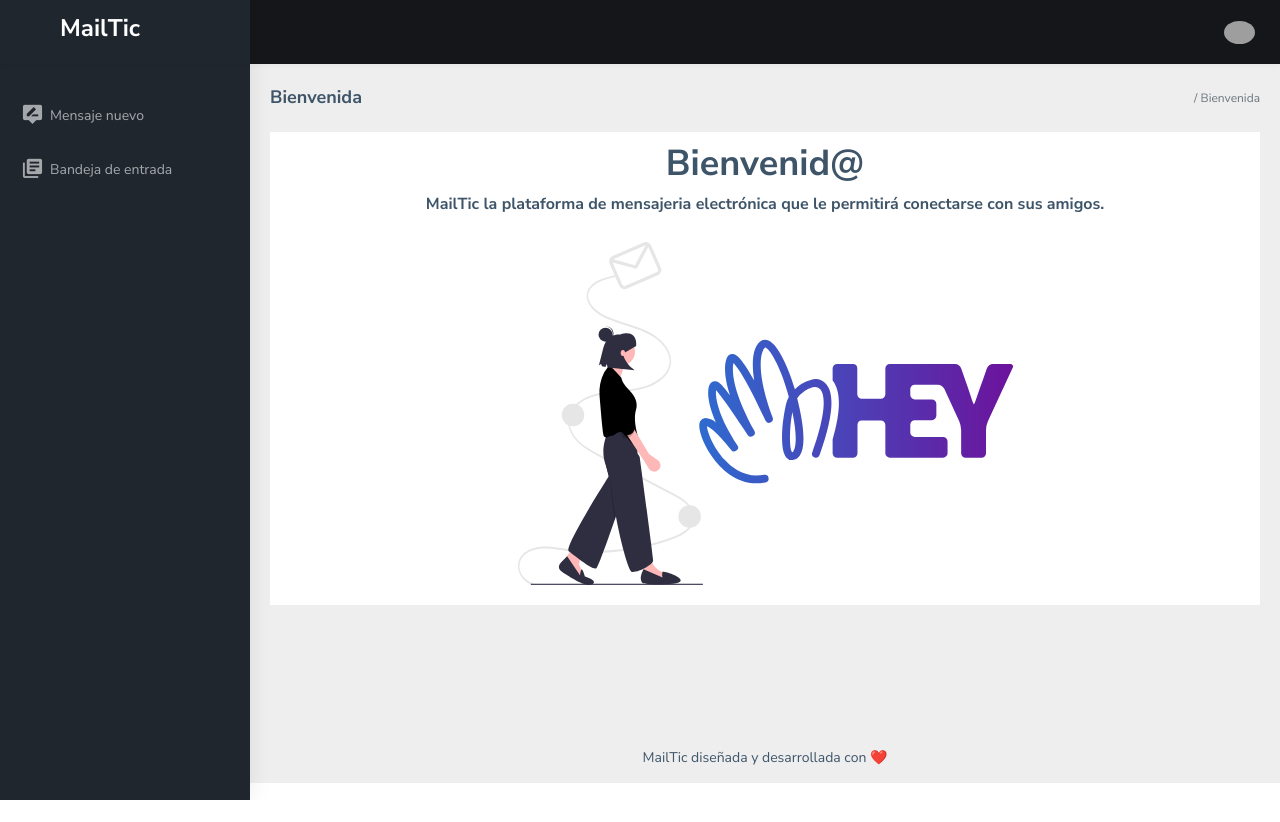
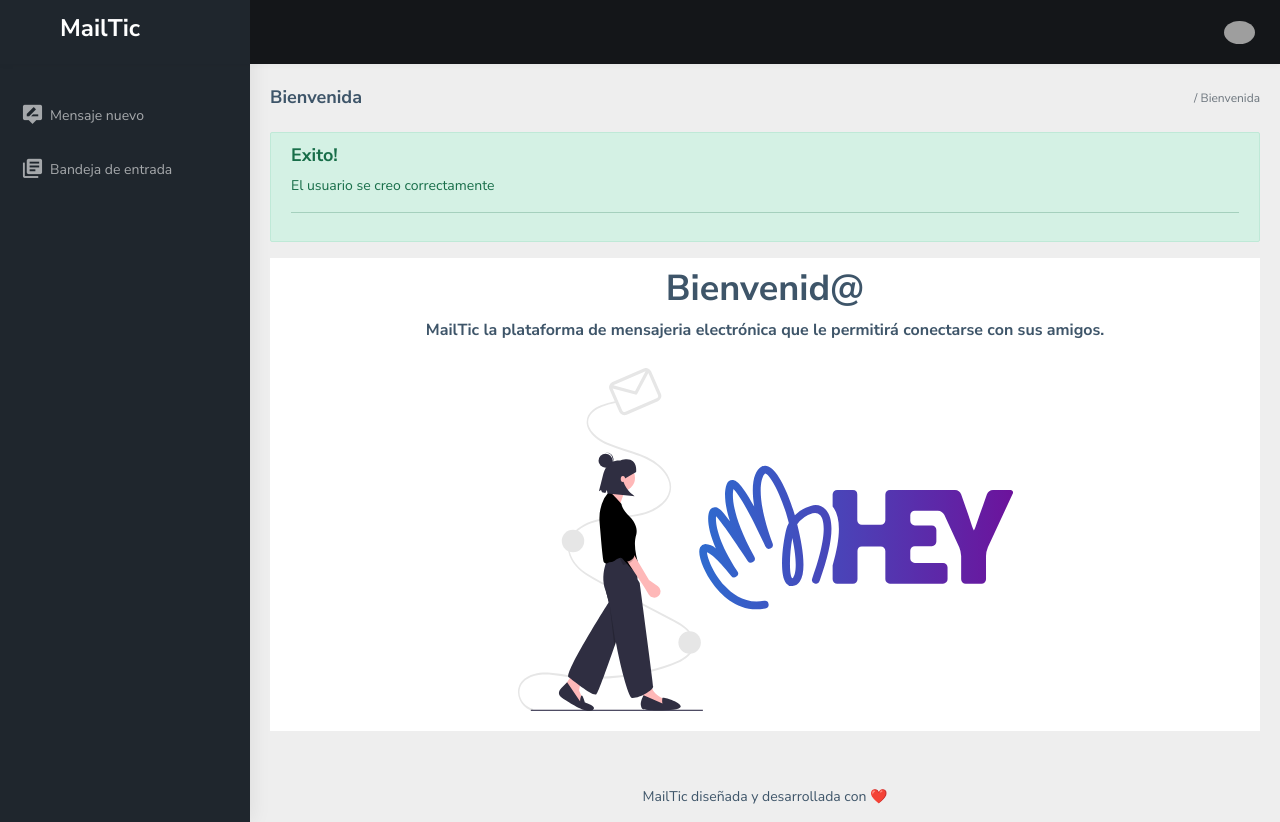
Before and after one commit to dafp18/MailTic_MisionTic, a Flask app: page /welcome in a window 1280 px wide. Before the commit the page ends 800 px from the top, so only its background shows below. Run offline with Flask 2, Linux system fonts and the light colour scheme; some libraries are stand-ins or nearby versions; grey boxes are pictures that could not be loaded.

Commit message:
Se crea macro de mensaje de exito y se agrega al body del index

```diff
--- a/templates/layouts/index.html
+++ b/templates/layouts/index.html
@@ -88,7 +88,12 @@
 
             <div class="container-fluid">
                <div class="row">
-                {% block content %} {% endblock %}
+                    <div class="col-md-12">
+                        {% from "layouts/macroSuccessMsg.html" import success_message %}
+                        {{ success_message('El usuario se creo correctamente') }}
+                    </div>
+
+                    {% block content %} {% endblock %}
                </div>
 
             </div>
--- /dev/null
+++ b/templates/layouts/macroSuccessMsg.html
@@ -0,0 +1,9 @@
+{% macro success_message(message) %}
+
+    <div class="alert alert-success" role="alert">
+        <h4 class="alert-heading">Exito!</h4>
+        <p>{{ message }}</p>
+        <hr>
+    </div>
+
+{% endmacro %}
```
